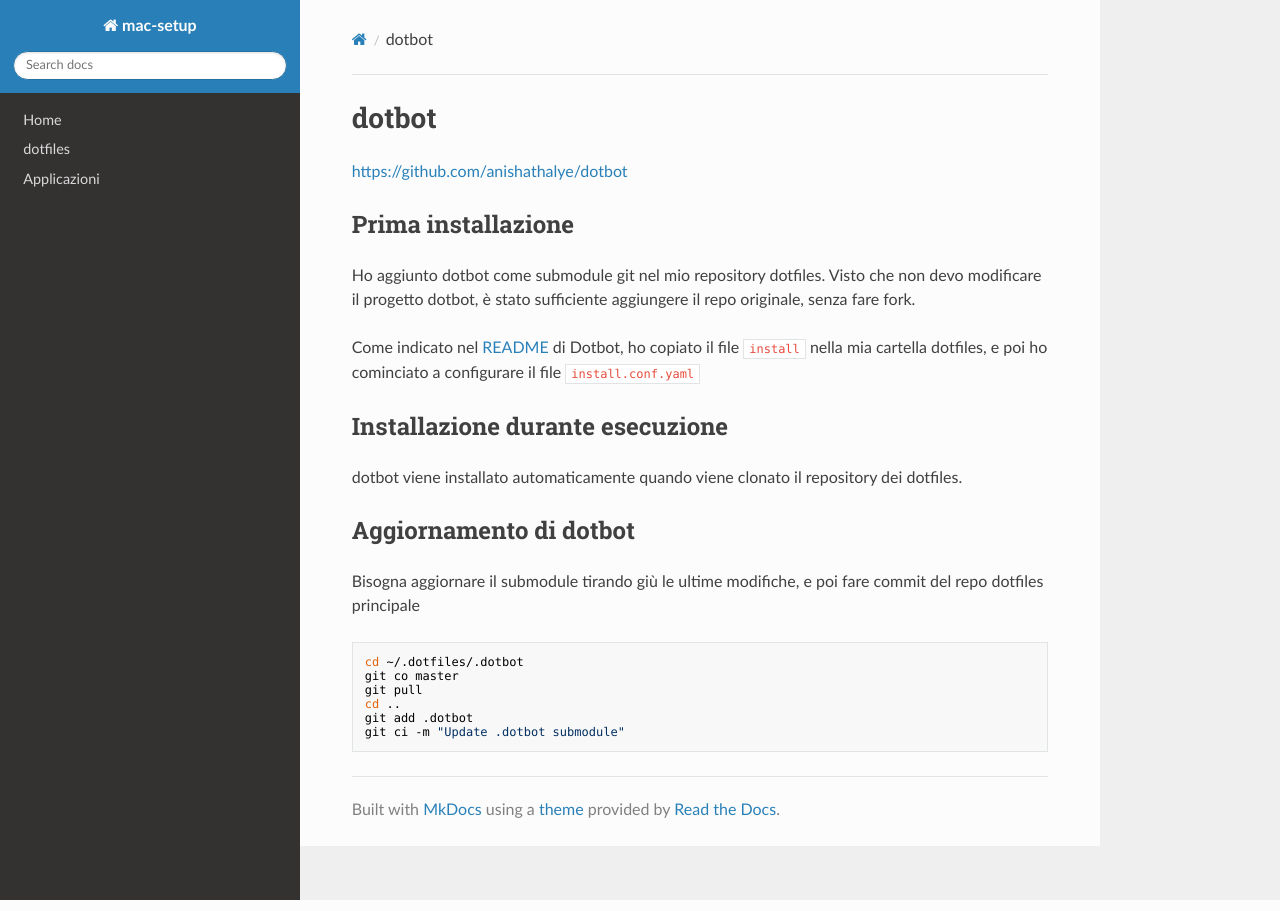
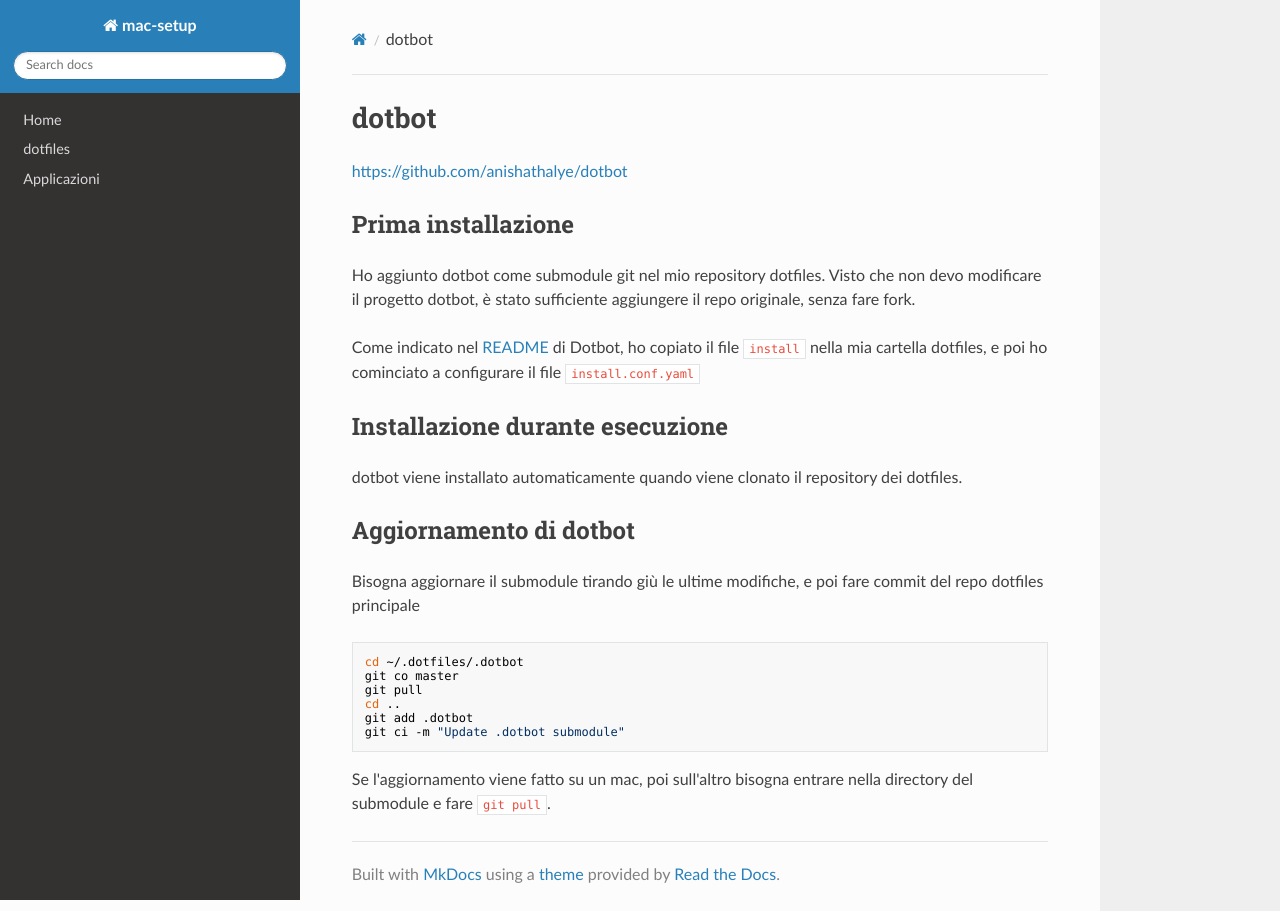
Before and after one commit to magobaol/mac-setup, an MkDocs documentation site: the page built from docs/applications/dotbot.md, in a window 1280 px wide. Built offline with MkDocs 1.6.1, drawn with Linux system fonts in a browser that asks for light colours; nearby versions of some CDN libraries.

Commit message:
Small fixes

```diff
--- a/docs/applications/dotbot.md
+++ b/docs/applications/dotbot.md
@@ -20,5 +20,7 @@ Bisogna aggiornare il submodule tirando giù le ultime modifiche, e poi fare com
 	git add .dotbot
 	git ci -m "Update .dotbot submodule"
 
+Se l'aggiornamento viene fatto su un mac, poi sull'altro bisogna entrare nella directory del submodule e fare `git pull`.
+
 [1]:	https://github.com/anishathalye/dotbot
 [2]:	https://github.com/anishathalye/dotbot/blob/master/README.md "README"
```
